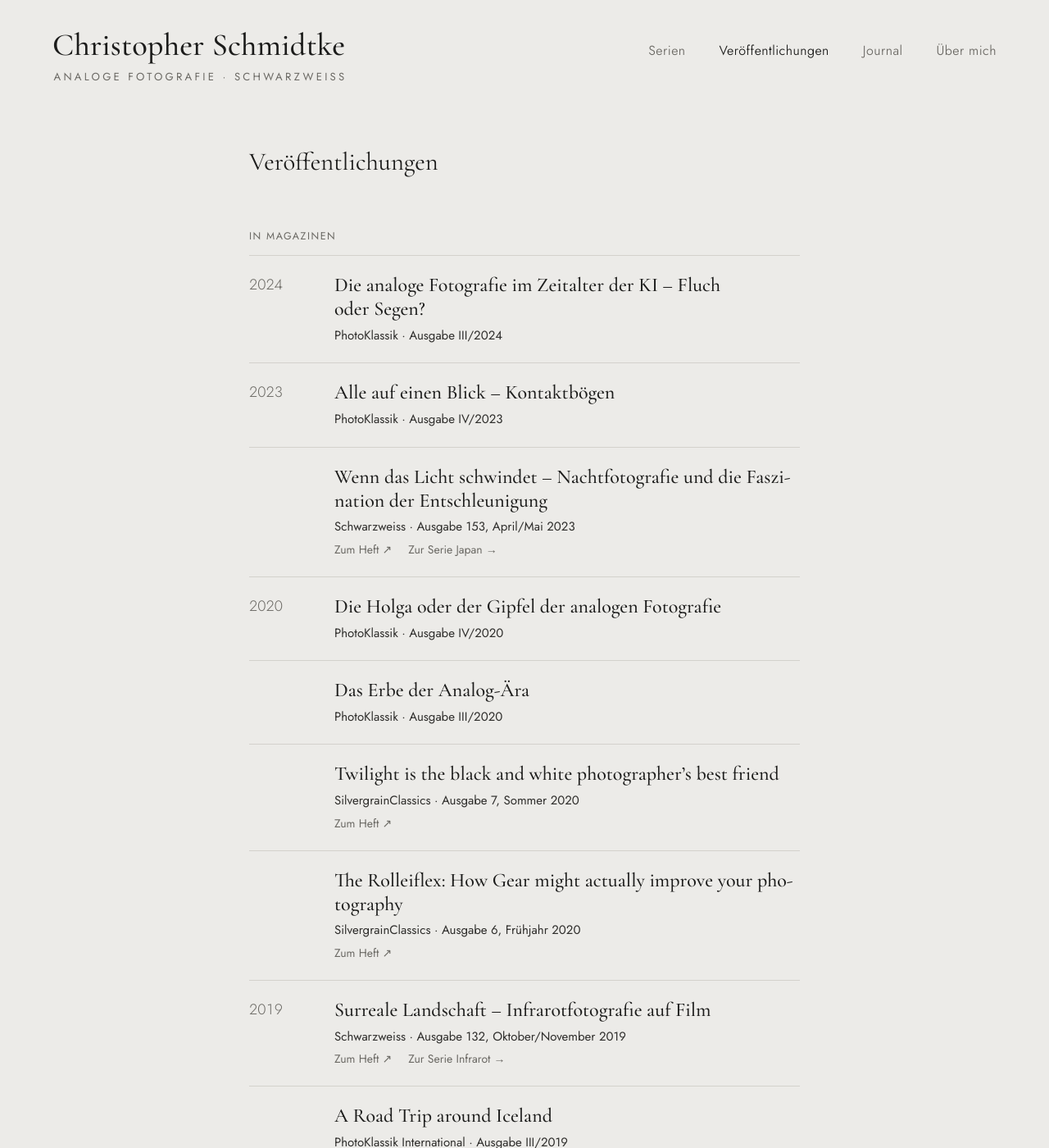
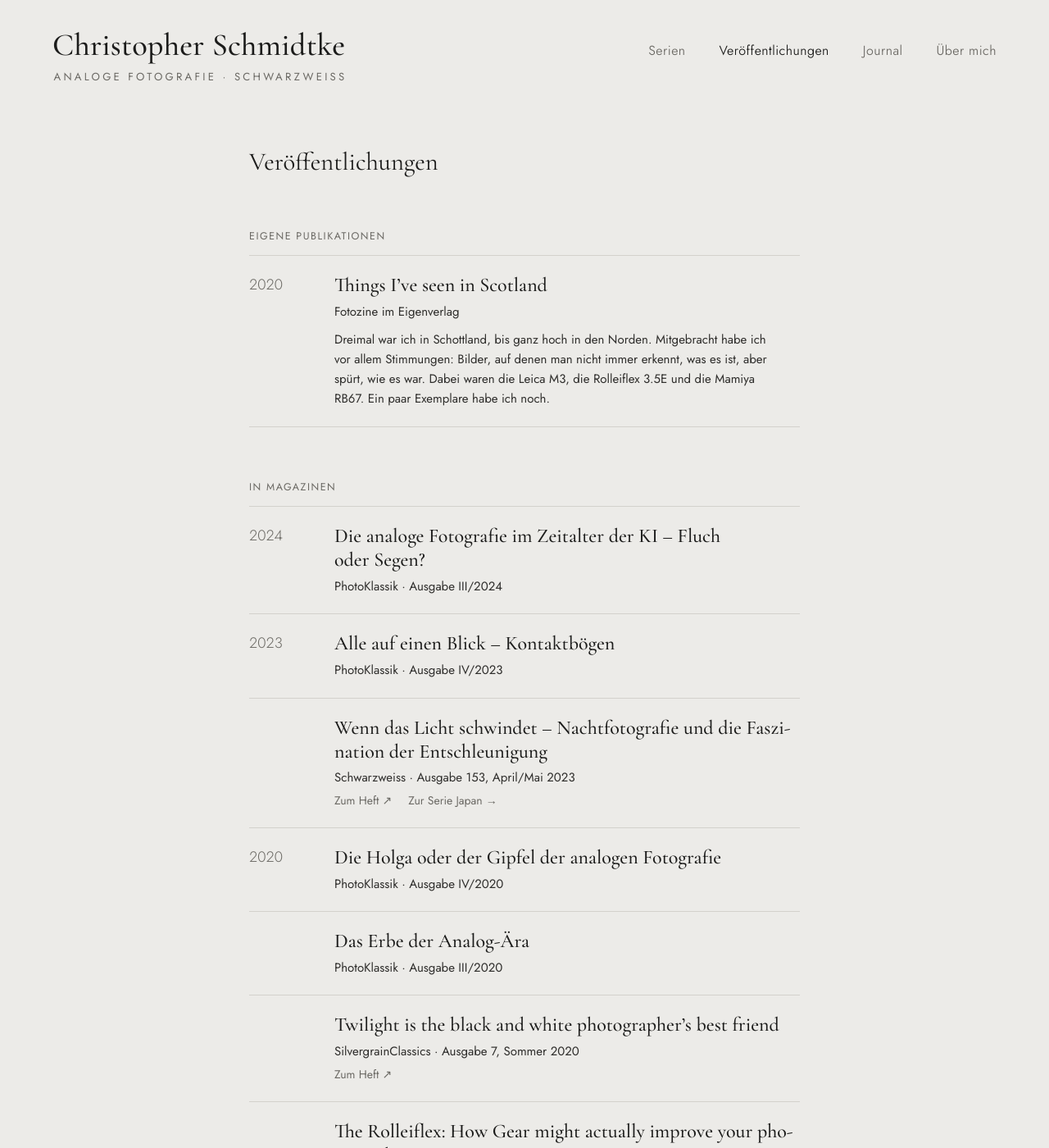
Before and after one commit to Racetrack69/christopher_portfolio, a Jekyll site: the page built from veroeffentlichungen.html, in a window 1280 px wide and 1400 px high. Shown: the whole window at 82% size. Built offline with Jekyll 4.4.1, drawn with Linux system fonts in a browser that asks for light colours.

Commit message:
Add files via upload

```diff
--- a/_data/veroeffentlichungen.yml
+++ b/_data/veroeffentlichungen.yml
@@ -3,11 +3,16 @@
 # Felder:
 #   magazin   Pflicht. Name des Magazins bzw. der Website.
 #   online    true für Beiträge auf Websites. Sie stehen im eigenen Abschnitt „Online“.
+#   eigen     true für eigene Publikationen (Zine, Buch). Sie stehen oben im Abschnitt
+#             „Eigene Publikationen“, mit größerem Titelbild.
 #   jahr      Jahr der Ausgabe, ohne Anführungszeichen (jahr: 2020).
 #   ausgabe   z. B. "Ausgabe IV/2020" oder "Ausgabe 7, Sommer 2020", online das Datum.
 #   titel     Titel des Beitrags. Steht groß in der Liste. Ohne Titel steht dort der Magazinname.
 #   sprache   en, wenn der Titel englisch ist (für Silbentrennung und Screenreader).
 #   inhalt    kurze Ergänzung, z. B. "Serie Japan, 8 Bilder".
+#   text      ein paar Sätze unter der Zeile Magazin · Ausgabe (für eigene Publikationen).
+#   anfrage   true: „Exemplar anfragen“ als Mail-Link. Erscheint erst, wenn in _config.yml
+#             unter author.email eine Adresse steht.
 #   serie     Ordnername einer Serie (z. B. island). Darunter erscheint „Zur Serie …“.
 #   link      Adresse des Beitrags oder der Heftseite beim Verlag. Der Titel wird zum Link,
 #             darunter steht „Online lesen ↗“ (online: true) bzw. „Zum Heft ↗“ (Magazine).
@@ -15,11 +20,23 @@
 #             assets/images/veroeffentlichungen/ (z. B. cover: photoklassik-2020-4).
 #             Hochformat, etwa 600 px breit, sRGB. Sobald ein Eintrag ein Cover hat, bekommt die
 #             Liste eine schmale Spalte dafür. Einträge ohne Cover lassen sie frei.
+#   cover_alt Beschreibung des Titelbilds für Screenreader (sonst „Titelseite …“).
 # Alle Felder außer magazin sind optional. Fehlt eine Angabe, die Zeile weglassen.
 #
 # Sortierung: nach Jahr, neueste oben. Das Jahr steht nur beim ersten Eintrag eines Jahres.
 # Innerhalb eines Jahres gilt die Reihenfolge dieser Datei, also das neueste Heft zuerst.
 # Einträge ohne Jahr stehen am Ende.
+
+# ========== Eigene Publikationen ==========
+
+- eigen: true
+  jahr: 2020
+  magazin: "Fotozine im Eigenverlag"
+  titel: "Things I’ve seen in Scotland"
+  sprache: en
+  text: "Dreimal war ich in Schottland, bis ganz hoch in den Norden. Mitgebracht habe ich vor allem Stimmungen: Bilder, auf denen man nicht immer erkennt, was es ist, aber spürt, wie es war. Dabei waren die Leica M3, die Rolleiflex 3.5E und die Mamiya RB67. Ein paar Exemplare habe ich noch."
+
+# ========== In Magazinen ==========
 
 # ---------- 2024 ----------
 - jahr: 2024
--- a/_includes/veroeffentlichungen-liste.html
+++ b/_includes/veroeffentlichungen-liste.html
@@ -1,5 +1,6 @@
 {%- comment -%}
-  Eine Liste von Veröffentlichungen. Parameter: daten (Einträge aus _data/veroeffentlichungen.yml).
+  Eine Liste von Veröffentlichungen. Parameter: daten (Einträge aus _data/veroeffentlichungen.yml),
+  gross (true = größere Titelbilder, für eigene Publikationen).
   Nach Jahr gruppiert, neueste oben, innerhalb eines Jahres in der Reihenfolge der Datei.
   Das Jahr steht nur beim ersten Eintrag eines Jahres. Einträge ohne Jahr folgen am Ende.
   Hat kein Eintrag ein Jahr, entfällt die Jahresspalte; hat ein Eintrag ein Cover,
@@ -15,7 +16,7 @@
 {%- for g in gruppen -%}{%- assign liste = liste | concat: g.items -%}{%- endfor -%}
 {%- assign liste = liste | concat: ohne_jahr -%}
 {%- assign vorher = "" -%}
-<ol class="pubs{% if mit_jahr.size == 0 %} ohne-jahr{% endif %}{% if mit_cover.size > 0 %} mit-cover{% endif %}">
+<ol class="pubs{% if mit_jahr.size == 0 %} ohne-jahr{% endif %}{% if mit_cover.size > 0 %} mit-cover{% endif %}{% if include.gross %} gross{% endif %}">
   {%- for v in liste %}
   {%- assign link = v.link | strip -%}
   {%- assign ausgabe = v.ausgabe | strip -%}
@@ -38,15 +39,22 @@
     <span class="yr">{% if jahr != vorher %}{{ jahr }}{% endif %}</span>
     {%- endif %}
     {%- if mit_cover.size > 0 %}
-    <span class="pub-cover">{% if v.cover %}<img src="{{ '/assets/images/veroeffentlichungen/' | append: v.cover | append: '.jpg' | relative_url }}" alt="Titelseite {{ v.magazin | escape }}{% if ausgabe != '' %}, {{ ausgabe | escape }}{% endif %}" loading="lazy" decoding="async">{% endif %}</span>
+    <span class="pub-cover">{% if v.cover %}<img src="{{ '/assets/images/veroeffentlichungen/' | append: v.cover | append: '.jpg' | relative_url }}" alt="{% if v.cover_alt %}{{ v.cover_alt | escape }}{% else %}Titelseite {{ v.magazin | escape }}{% if ausgabe != '' %}, {{ ausgabe | escape }}{% endif %}{% endif %}" loading="lazy" decoding="async">{% endif %}</span>
     {%- endif %}
     <div class="pub-txt">
       <div class="ti"{% if v.sprache %} lang="{{ v.sprache }}"{% endif %}>{% if link != "" %}<a href="{{ link }}" target="_blank" rel="noopener">{{ kopf }}<span class="vh"> (öffnet in neuem Fenster)</span></a>{% else %}{{ kopf }}{% endif %}</div>
       {%- if det != "" %}
       <div class="det">{{ det }}</div>
       {%- endif %}
-      {%- if link != "" or serie %}
+      {%- if v.text and v.text != "" %}
+      <p class="pub-text">{{ v.text }}</p>
+      {%- endif %}
+      {%- assign mail = site.author.email | strip -%}
+      {%- assign anfrage = false -%}
+      {%- if v.anfrage and mail != "" -%}{%- assign anfrage = true -%}{%- endif %}
+      {%- if link != "" or serie or anfrage %}
       <div class="pub-links">
+        {%- if anfrage %}<a href="mailto:{{ mail }}?subject={{ kopf | uri_escape }}">Ein Exemplar anfragen ✉</a>{% endif -%}
         {%- if link != "" %}<a href="{{ link }}" target="_blank" rel="noopener">{% if v.online %}Online lesen{% else %}Zum Heft{% endif %} ↗<span class="vh"> (öffnet in neuem Fenster)</span></a>{% endif -%}
         {%- if serie %}<a href="{{ serie.url | relative_url }}">Zur Serie {{ serie.title }} →</a>{% endif -%}
       </div>
--- a/assets/css/site.css
+++ b/assets/css/site.css
@@ -170,6 +170,7 @@ html.js a.frame:hover img.loaded,html.js .cover-link:hover img.loaded{opacity:.9
 .pubs .ti a{text-decoration:none}
 .pubs .ti a:hover{text-decoration:underline;text-decoration-thickness:1px;text-underline-offset:4px}
 .pubs .det{margin-top:6px;font-size:15px;line-height:1.5;color:var(--ink-2)}
+.pubs .pub-text{max-width:34rem;margin:10px 0 0;font-size:15px;line-height:1.6;color:var(--ink-2);text-wrap:pretty}
 .pubs .pub-links{display:flex;flex-wrap:wrap;column-gap:20px;row-gap:2px;margin-top:6px}
 .pubs .pub-links a{font-size:14px;color:var(--quiet);text-decoration:none;transition:color .2s}
 .pubs .pub-links a:hover{color:var(--ink)}
@@ -179,6 +180,8 @@ html.js a.frame:hover img.loaded,html.js .cover-link:hover img.loaded{opacity:.9
 /* Titelseiten: eigene Spalte, sobald ein Eintrag ein Cover hat */
 .pubs.mit-cover li{grid-template-columns:5.5rem 4.5rem minmax(0,1fr)}
 .pubs.mit-cover.ohne-jahr li{grid-template-columns:4.5rem minmax(0,1fr)}
+/* Eigene Publikationen: größeres Titelbild */
+.pubs.gross.mit-cover li{grid-template-columns:5.5rem 10rem minmax(0,1fr);column-gap:clamp(16px,2.4vw,32px)}
 .pubs .pub-cover{display:block}
 .pubs .pub-cover img{display:block;width:100%;height:auto;aspect-ratio:3/4;object-fit:contain;object-position:left top}
 /* Beitragsliste: kleines Bild links, daneben Datum, Titel, Teaser. Ohne Bild bleibt der Platz frei,
@@ -197,6 +200,7 @@ html.js a.frame:hover img.loaded,html.js .cover-link:hover img.loaded{opacity:.9
   .pubs .yr:empty{display:none}
   .pubs.mit-cover li,.pubs.mit-cover.ohne-jahr li{grid-template-columns:3.75rem minmax(0,1fr);column-gap:16px}
   .pubs.mit-cover .yr{grid-column:1/-1}
+  .pubs.gross.mit-cover li{grid-template-columns:7.5rem minmax(0,1fr)}
   .pubs .ti{font-size:22px}
   .posts a{grid-template-columns:4.75rem minmax(0,1fr);column-gap:16px;padding-block:20px}
   .posts .txt{gap:4px}
--- a/veroeffentlichungen.html
+++ b/veroeffentlichungen.html
@@ -1,29 +1,39 @@
 ---
 layout: default
 title: Veröffentlichungen
-description: Artikel und Bilder von Christopher Schmidtke in PhotoKlassik, SilvergrainClassics und Schwarzweiss sowie online bei Ilford Photo und APHOG.
+description: Ein eigenes Fotozine sowie Artikel und Bilder von Christopher Schmidtke in PhotoKlassik, SilvergrainClassics und Schwarzweiss und online bei Ilford Photo und APHOG.
 permalink: /veroeffentlichungen/
 ---
 {%- comment -%}
   Einträge aus _data/veroeffentlichungen.yml (Felder und Sortierung sind dort beschrieben).
-  Zwei Abschnitte: Magazine und Online (online: true). Die Zwischenüberschriften erscheinen
-  nur, wenn es beide Abschnitte gibt. Die Liste selbst baut _includes/veroeffentlichungen-liste.html.
+  Drei Abschnitte: Eigene Publikationen (eigen: true), In Magazinen, Online (online: true).
+  Die Zwischenüberschriften erscheinen nur, wenn es mehr als einen Abschnitt gibt.
+  Die Liste selbst baut _includes/veroeffentlichungen-liste.html.
 {%- endcomment -%}
 {%- assign daten = site.data.veroeffentlichungen -%}
-{%- assign print = daten | where_exp: "v", "v.online != true" -%}
-{%- assign online = daten | where_exp: "v", "v.online == true" -%}
-{%- assign beide = false -%}
-{%- if print.size > 0 and online.size > 0 -%}{%- assign beide = true -%}{%- endif -%}
+{%- assign eigen = daten | where_exp: "v", "v.eigen == true" -%}
+{%- assign print = daten | where_exp: "v", "v.eigen != true" | where_exp: "v", "v.online != true" -%}
+{%- assign online = daten | where_exp: "v", "v.online == true" | where_exp: "v", "v.eigen != true" -%}
+{%- assign abschnitte = 0 -%}
+{%- if eigen.size > 0 -%}{%- assign abschnitte = abschnitte | plus: 1 -%}{%- endif -%}
+{%- if print.size > 0 -%}{%- assign abschnitte = abschnitte | plus: 1 -%}{%- endif -%}
+{%- if online.size > 0 -%}{%- assign abschnitte = abschnitte | plus: 1 -%}{%- endif -%}
 <div class="col">
   <h1 class="p-title">Veröffentlichungen</h1>
+  {%- if eigen.size > 0 %}
+  {%- if abschnitte > 1 %}
+  <h2 class="mini pubs-h">Eigene Publikationen</h2>
+  {%- endif %}
+  {% include veroeffentlichungen-liste.html daten=eigen gross=true %}
+  {%- endif %}
   {%- if print.size > 0 %}
-  {%- if beide %}
+  {%- if abschnitte > 1 %}
   <h2 class="mini pubs-h">In Magazinen</h2>
   {%- endif %}
   {% include veroeffentlichungen-liste.html daten=print %}
   {%- endif %}
   {%- if online.size > 0 %}
-  {%- if beide %}
+  {%- if abschnitte > 1 %}
   <h2 class="mini pubs-h">Online</h2>
   {%- endif %}
   {% include veroeffentlichungen-liste.html daten=online %}
```
